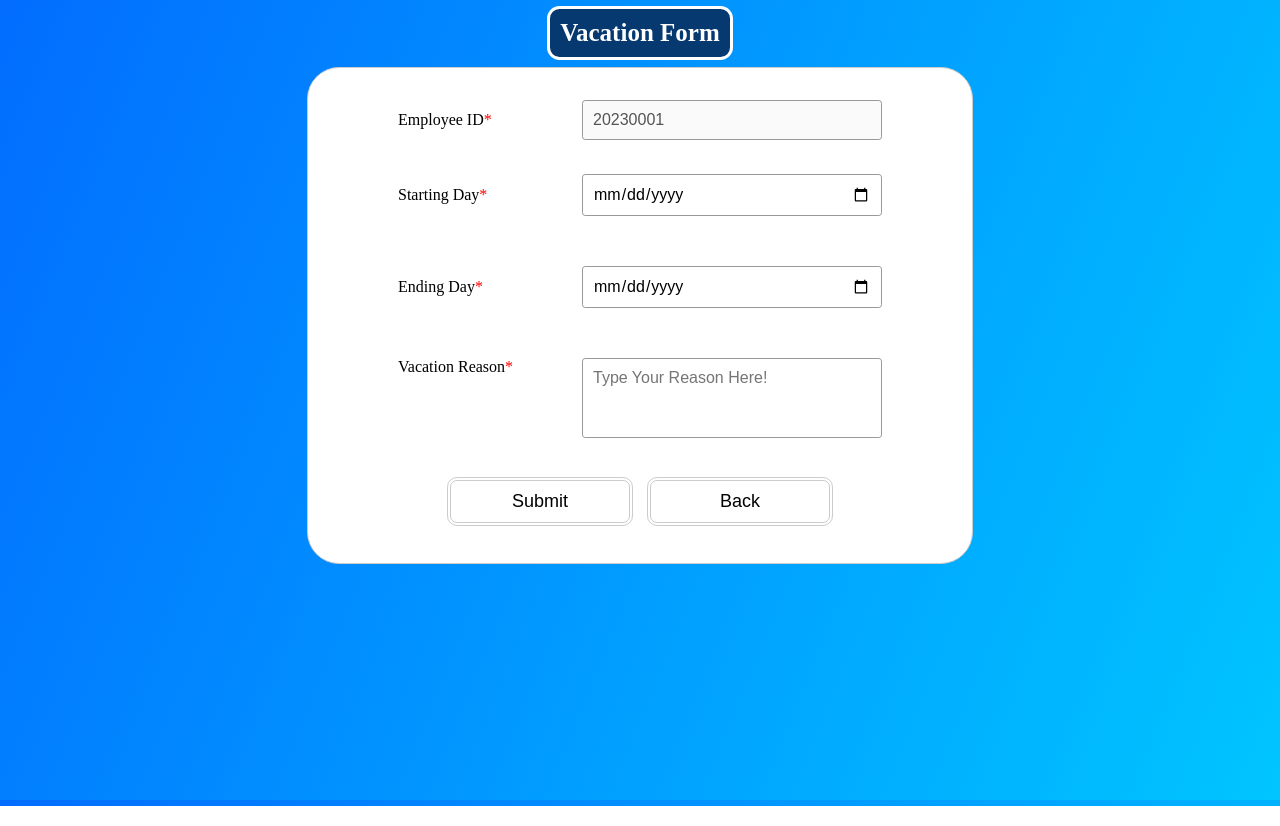
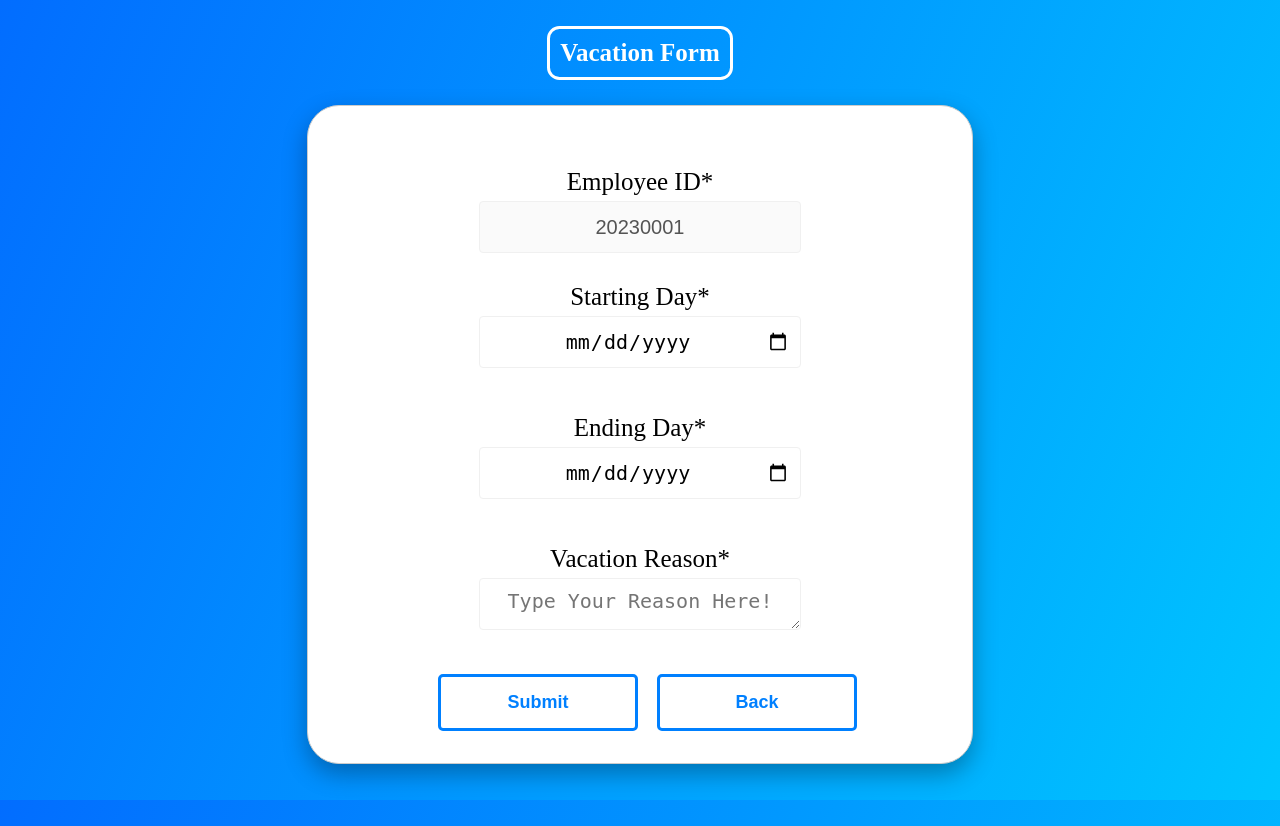
Before and after one commit to moheladwy/WebProject, a Django app: page /search-employee/vacation-form/20230001 in a window 1280 px wide. Run offline with Django 4.2, Linux system fonts and the light colour scheme; data comes from the database, SQL or seed files in the repository; some libraries are stand-ins or nearby versions; some web fonts are replaced.

Commit message:
add final form style

```diff
--- a/HumanResources/static/styles/form-style.css
+++ b/HumanResources/static/styles/form-style.css
@@ -1,18 +1,99 @@
+form {
+    color: black;
+    background-color: white;
+    margin: 0 auto;
+    width: 600px;
+    padding: 2em;
+    border: 1px solid #ccc;
+    border-radius: 2em;
+    box-shadow: 0 10px 25px rgb(0, 0, 0, 0.3);
+}
+
+form button {
+    margin-top: 10px;
+    margin-left: 15px;
+    width: 200px;
+    background-color: white;
+    color: #0080ff;
+    padding: 15px 0;
+    font-size: 18px;
+    font-weight: 600;
+    border-radius: 5px;
+    border: solid #0080ff;
+    transition: 0.3s ease;
+}
+
+form button:hover {
+    cursor: pointer;
+    box-shadow: 0 10px 25px rgb(0, 0, 0, 0.3);
+    transform: scale(1.1);
+}
+
 .form-container {
     text-align: center;
+}
+
+.success {
+    border: 2px solid #09c372 !important;
+}
+
+.error {
+    border: 2px solid #ff3860 !important;
+}
+
+.form-element label {
+    display: block;
+    margin-top: 30px;
+    margin-bottom: 5px;
+    font-size: 25px;
+    font-weight: 500;
+}
+
+form .form-element .input-field,
+#id, #start-date, #end-date, #reason {
+    border: 1px solid #f0f0f0;
+    border-radius: 4px;
+    display: block;
+    font-size: 20px;
+    padding: 10px;
+    height: 30px;
+    width: 300px;
+    text-align: center;
+    margin: 0 auto;
+}
+
+
+
+.form-container small {
+    display: block;
+    visibility: hidden;
 }
 
 .form-container h2 {
     font-size: 25px;
     color: white;
-    background-color: #063970;
+    background-color: inherit;
     width: fit-content;
     padding: 10px;
     border-style: solid;
     border-radius: 0.5em;
-    margin: 0.5% auto;
+    margin: 2% auto;
     text-align: center;
 }
+
+input[type="radio"] {
+    display: inline-block;
+    width: 5px
+}
+
+label[for="gender-m"], label[for="gender-f"], label[for="marital-status-m"], label[for="marital-status-s"] {
+    margin-right: 20px;
+    padding: 5px;
+    border-radius: 4px;
+    font-size: 16px;
+    cursor: pointer;
+}
+
 
 .errorMessage {
     color: red;
@@ -26,17 +107,20 @@
     border-radius: 1em;
 }
 
-form {
-    color: black;
-    background-color: white;
-    margin: 0 auto;
-    width: 600px;
-    padding: 2em;
-    border: 1px solid #ccc;
-    border-radius: 2em;
-}
+/* form label {
+    display: block;
+    margin-top: 30px;
+    font-size: 16px;
+    font-weight: 500;
+} */
 
-.form-element+.form-element {
+
+
+/* form .form-element input:focus {
+    outline: 0;
+} */
+
+/* .form-element+.form-element {
     margin-top: 1.5em;
 }
 
@@ -156,4 +240,4 @@ button:hover span:after {
 .form-container small {
     display: block;
     visibility: hidden;
-}
+} */
```
